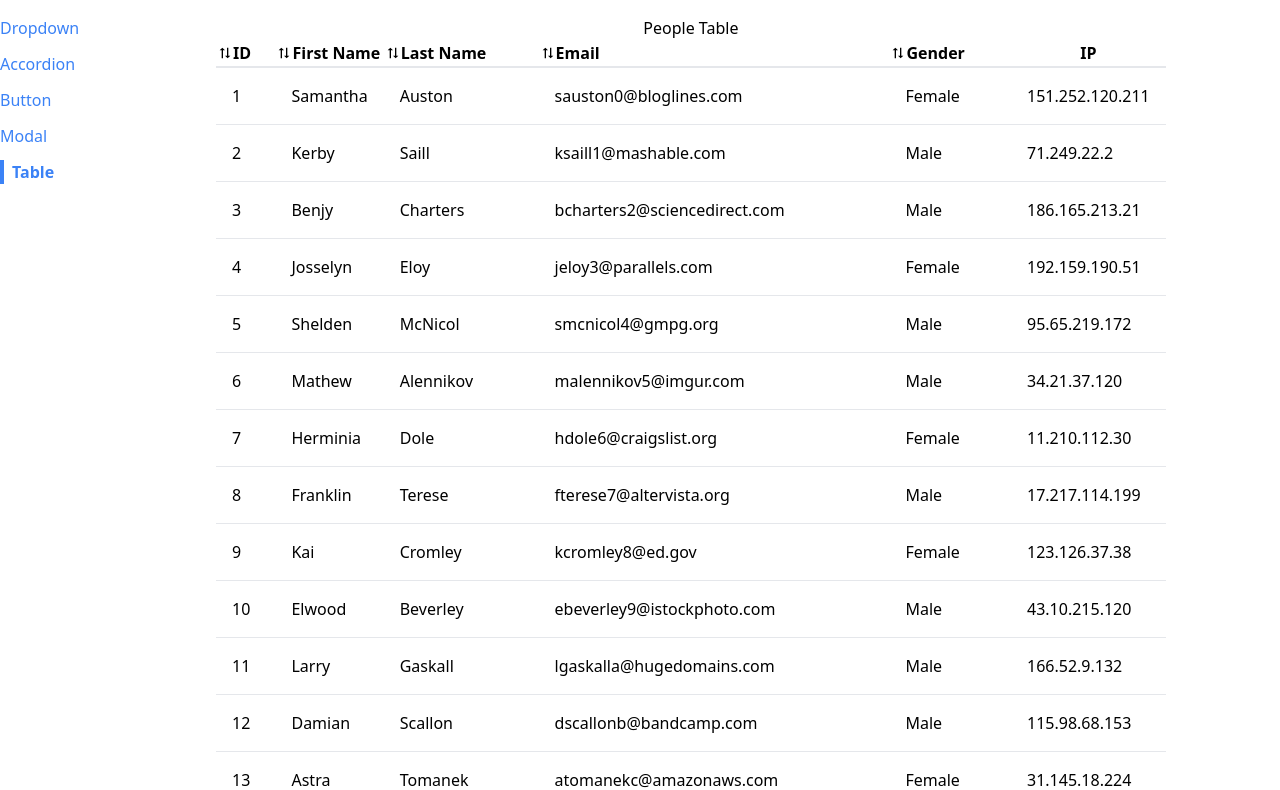
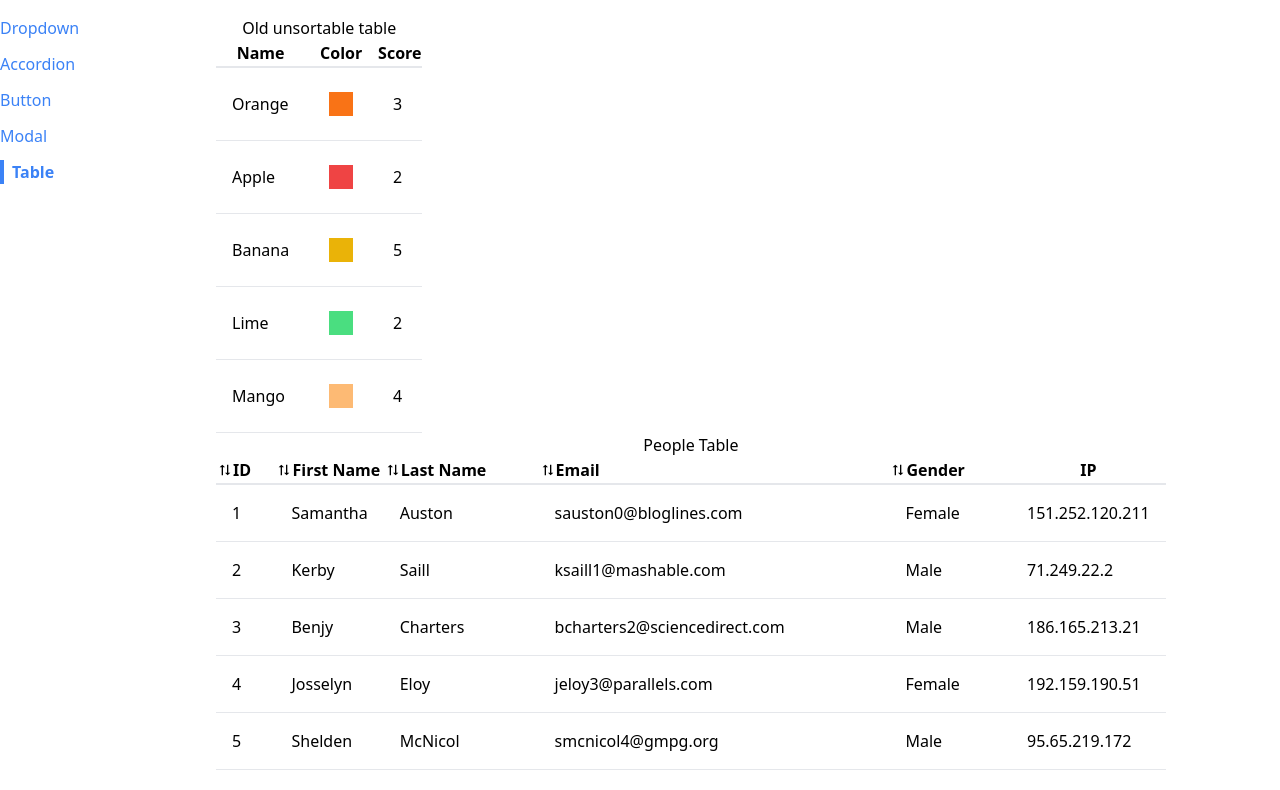
Before and after one commit to FlutterSoft/Udemy---Master-React-Course, a React (Create React App) app in the folder comps/: page /table in a window 1280 px wide. Shown: the top 790 px of the page. Built offline with nearby package versions, Linux system fonts and the light colour scheme.

Commit message:
Added old data in as well for unsorted table

```diff
--- a/comps/src/pages/TablePage.js
+++ b/comps/src/pages/TablePage.js
@@ -1,33 +1,33 @@
-// import Table from '../components/Table'
+import Table from '../components/Table'
 import SortableTable from '../components/SortableTable'
 import jsonData from '../MOCK_DATA.json'
 
 export default function TablePage(){
-    // const data = [
-    //     { name: 'Orange', color: 'bg-orange-500', score: 3},
-    //     { name: 'Apple', color: 'bg-red-500', score: 2},
-    //     { name: 'Banana', color: 'bg-yellow-500', score: 5},
-    //     { name: 'Lime', color: 'bg-green-400', score: 2},
-    //     { name: 'Mango', color: 'bg-orange-300', score: 4},
-    // ]
+    const oldData = [
+        { name: 'Orange', color: 'bg-orange-500', score: 3},
+        { name: 'Apple', color: 'bg-red-500', score: 2},
+        { name: 'Banana', color: 'bg-yellow-500', score: 5},
+        { name: 'Lime', color: 'bg-green-400', score: 2},
+        { name: 'Mango', color: 'bg-orange-300', score: 4},
+    ]
 
-    // const config = [
-    //     {
-    //         label: 'Name',
-    //         render: (fruit) => fruit.name,
-    //         sortValue: (fruit) => fruit.name
-    //     },
-    //     {
-    //         label: 'Color',
-    //         render: (fruit) => <div className={`p-3 m-2 ${fruit.color}`}> </div>
+    const oldConfig = [
+        {
+            label: 'Name',
+            render: (fruit) => fruit.name,
+            sortValue: (fruit) => fruit.name
+        },
+        {
+            label: 'Color',
+            render: (fruit) => <div className={`p-3 m-2 ${fruit.color}`}> </div>
 
-    //     },
-    //     {
-    //         label: 'Score',
-    //         render: (fruit) => fruit.score,
-    //         sortValue: (fruit) => fruit.score
-    //     },
-    // ]
+        },
+        {
+            label: 'Score',
+            render: (fruit) => fruit.score,
+            sortValue: (fruit) => fruit.score
+        },
+    ]
 
     const data = jsonData
 
@@ -70,6 +70,12 @@ export default function TablePage(){
     }
     return (
         <div>
+            <Table
+                data={oldData}
+                config={oldConfig}
+                keyFn={keyFn}
+                tableHeading="Old unsortable table"
+            />
             <SortableTable
                 data={data}
                 config={config}
```
